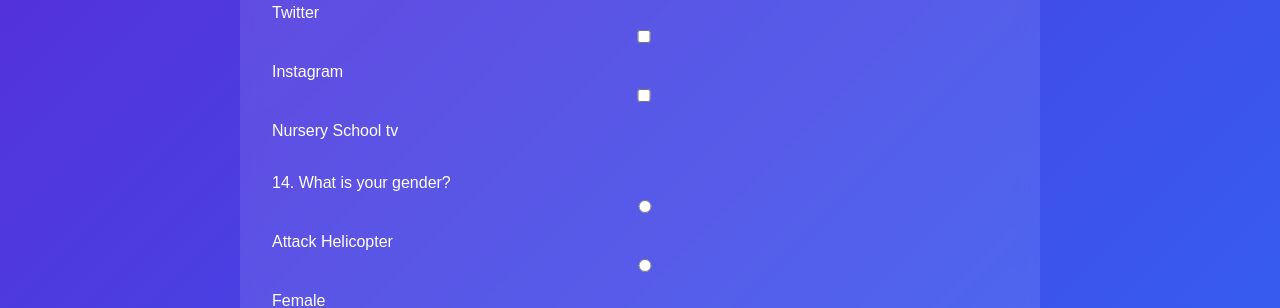
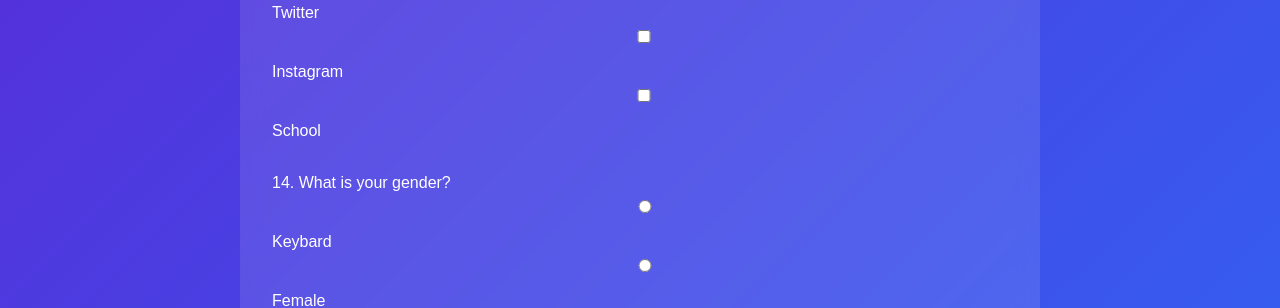
Before and after one commit to Swaye61/Swaye, a plain HTML site: page Index.html in a window 1280 px wide. Shown: the part 1240-1548 px from the top of the page. Drawn offline with Linux system fonts and the light colour scheme.

Commit message:
Update Index.html

```diff
--- a/Index.html
+++ b/Index.html
@@ -131,13 +131,13 @@
             </div>
             <div>
                 <input type="checkbox" id="Nursery" name="You-need-help-like-alot" value="Nursery">
-                <label for="Nursery">Nursery School tv</label>
+                <label for="Nursery">School</label>
             </div>
 <br>
             <label>14. What is your gender?</label>
             <div>
                 <input type="radio" id="male" name="gender" value="male" required>
-                <label for="male">Attack Helicopter</label>
+                <label for="male">Keybard</label>
             </div>
             <div>
                 <input type="radio" id="female" name="gender" value="female" required>
```
